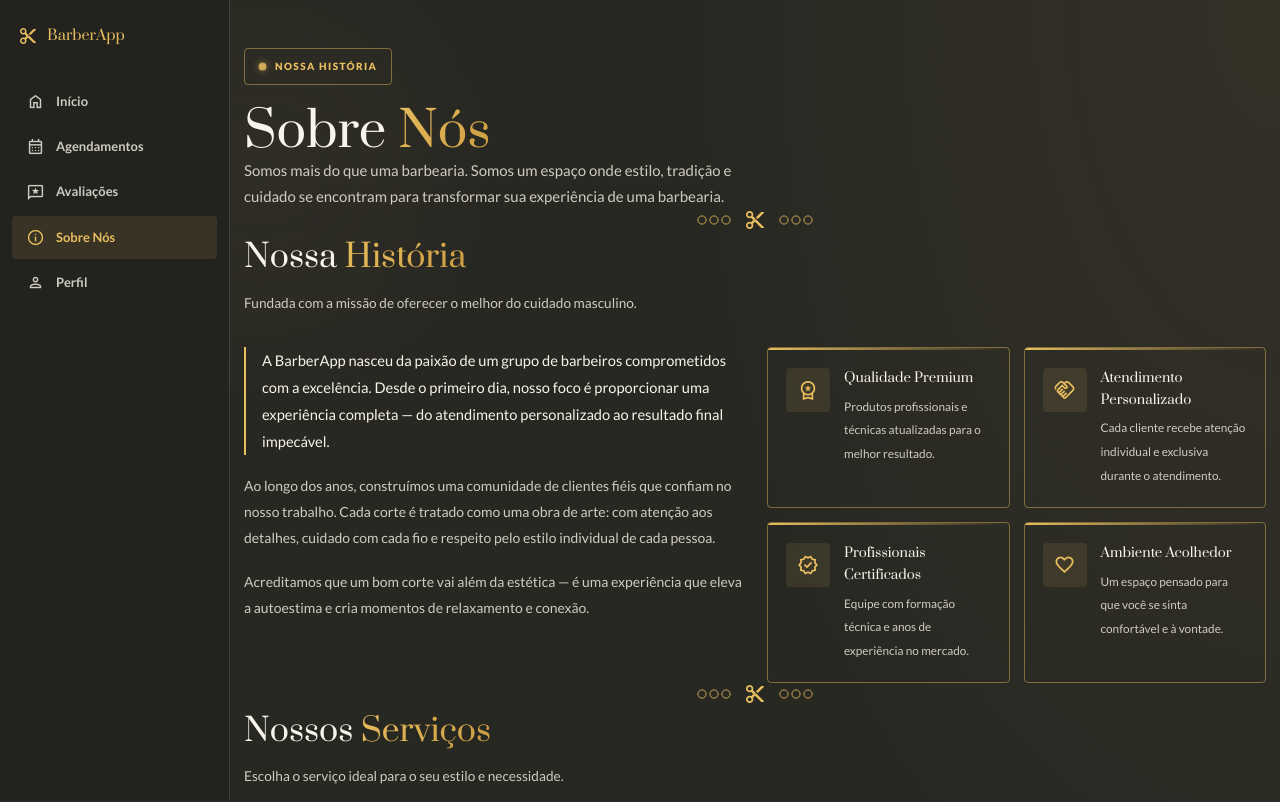
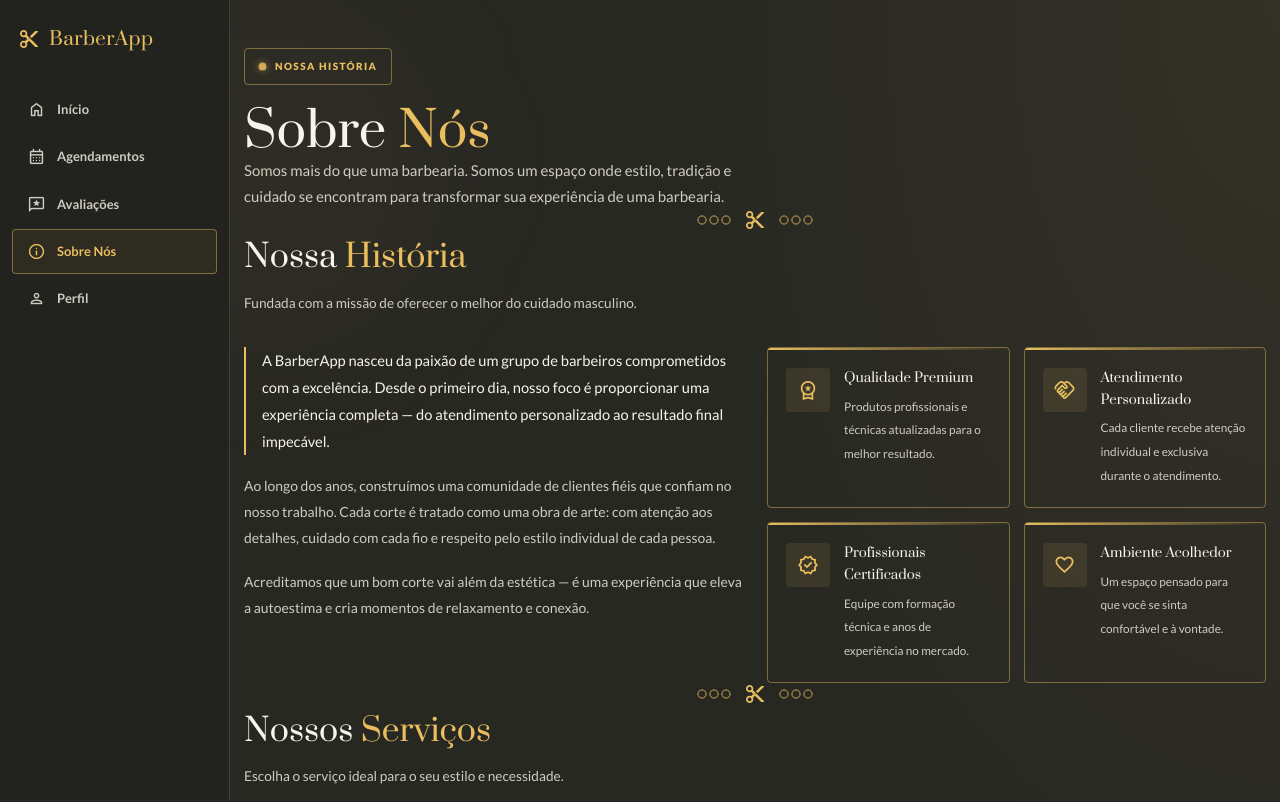
Before and after one commit to TheusRamos/BarberApp, a website with bundled scripts: page BarberApp/BarberApp/sobre.html in a window 1280 px wide. Shown: the top 802 px of the page. Built offline with nearby package versions, Linux system fonts and the light colour scheme; no server answers.

Commit message:
Barra lateral e cabeçalho no clima premium
Marca maior, links que ficam dourados no hover e item ativo com contorno
dourado fino. A palavra em destaque dos títulos usa dourado liso.

```diff
--- a/BarberApp/BarberApp/css/agendamentos.css
+++ b/BarberApp/BarberApp/css/agendamentos.css
@@ -118,13 +118,13 @@ textarea::placeholder { color: var(--text-soft); }
   text-decoration: none;
   font-family: var(--font-heading);
   font-weight: var(--heading-weight);
-  font-size: 1rem;
+  font-size: 1.3rem;
   color: var(--primary);
-  letter-spacing: 0;
+  letter-spacing: 0.02em;
 }
 
 .sidebar-brand .material-symbols-outlined {
-  font-size: 20px;
+  font-size: 22px;
 }
 
 .sidebar-close {
@@ -163,7 +163,8 @@ textarea::placeholder { color: var(--text-soft); }
   color: var(--text-muted);
   font-weight: 600;
   font-size: 0.9rem;
-  transition: background var(--transition), color var(--transition);
+  border: 1px solid transparent;
+  transition: background var(--transition), color var(--transition), border-color var(--transition);
 }
 
 .sidebar-link .material-symbols-outlined {
@@ -172,12 +173,13 @@ textarea::placeholder { color: var(--text-soft); }
 }
 
 .sidebar-link:hover {
-  background: rgba(var(--primary-rgb), 0.07);
-  color: var(--text);
+  color: var(--primary);
 }
 
+/* Página atual: texto dourado e contorno dourado fino */
 .sidebar-link.active {
-  background: rgba(var(--primary-rgb), 0.11);
+  background: rgba(var(--primary-rgb), 0.06);
+  border-color: var(--border-gold);
   color: var(--primary);
 }
 
@@ -234,7 +236,6 @@ textarea::placeholder { color: var(--text-soft); }
   border-radius: var(--radius);
   background: transparent;
   border: 1px solid var(--border-gold);
-  backdrop-filter: blur(12px);
 }
 
 .welcome-dot {
@@ -262,11 +263,9 @@ textarea::placeholder { color: var(--text-soft); }
   letter-spacing: 0;
 }
 
+/* Palavra em destaque do título: dourado liso */
 .page-title span {
-  background: linear-gradient(135deg, var(--primary) 0%, var(--primary-strong) 100%);
-  -webkit-background-clip: text;
-  -webkit-text-fill-color: transparent;
-  background-clip: text;
+  color: var(--primary);
 }
 
 .page-description {
--- a/BarberApp/BarberApp/css/style.css
+++ b/BarberApp/BarberApp/css/style.css
@@ -122,13 +122,13 @@ input, textarea, button {
   text-decoration: none;
   font-family: var(--font-heading);
   font-weight: var(--heading-weight);
-  font-size: 1rem;
+  font-size: 1.3rem;
   color: var(--primary);
-  letter-spacing: 0;
+  letter-spacing: 0.02em;
 }
 
 .sidebar-brand .material-symbols-outlined {
-  font-size: 20px;
+  font-size: 22px;
 }
 
 .sidebar-close {
@@ -167,7 +167,8 @@ input, textarea, button {
   color: var(--text-muted);
   font-weight: 600;
   font-size: 0.9rem;
-  transition: background var(--transition), color var(--transition);
+  border: 1px solid transparent;
+  transition: background var(--transition), color var(--transition), border-color var(--transition);
 }
 
 .sidebar-link .material-symbols-outlined {
@@ -176,12 +177,13 @@ input, textarea, button {
 }
 
 .sidebar-link:hover {
-  background: rgba(var(--primary-rgb), 0.07);
-  color: var(--text);
+  color: var(--primary);
 }
 
+/* Página atual: texto dourado e contorno dourado fino */
 .sidebar-link.active {
-  background: rgba(var(--primary-rgb), 0.11);
+  background: rgba(var(--primary-rgb), 0.06);
+  border-color: var(--border-gold);
   color: var(--primary);
 }
 
@@ -238,7 +240,6 @@ input, textarea, button {
   border-radius: var(--radius);
   background: transparent;
   border: 1px solid var(--border-gold);
-  backdrop-filter: blur(12px);
 }
 
 .welcome-dot {
@@ -267,11 +268,9 @@ input, textarea, button {
   max-width: 640px;
 }
 
+/* Palavra em destaque do título: dourado liso */
 .hero-title span {
-  background: linear-gradient(135deg, var(--primary) 0%, var(--primary-strong) 100%);
-  -webkit-background-clip: text;
-  -webkit-text-fill-color: transparent;
-  background-clip: text;
+  color: var(--primary);
 }
 
 .hero-description {
--- a/BarberApp/BarberApp/sobre.html
+++ b/BarberApp/BarberApp/sobre.html
@@ -34,10 +34,7 @@
     }
 
     .sobre-section-title span {
-      background: linear-gradient(135deg, var(--primary) 0%, var(--primary-strong) 100%);
-      -webkit-background-clip: text;
-      -webkit-text-fill-color: transparent;
-      background-clip: text;
+      color: var(--primary);
     }
 
     .sobre-section-subtitle {
@@ -391,10 +388,7 @@
     }
 
     .sobre-cta h2 span {
-      background: linear-gradient(135deg, var(--primary) 0%, var(--primary-strong) 100%);
-      -webkit-background-clip: text;
-      -webkit-text-fill-color: transparent;
-      background-clip: text;
+      color: var(--primary);
     }
 
     .sobre-cta p {
```
